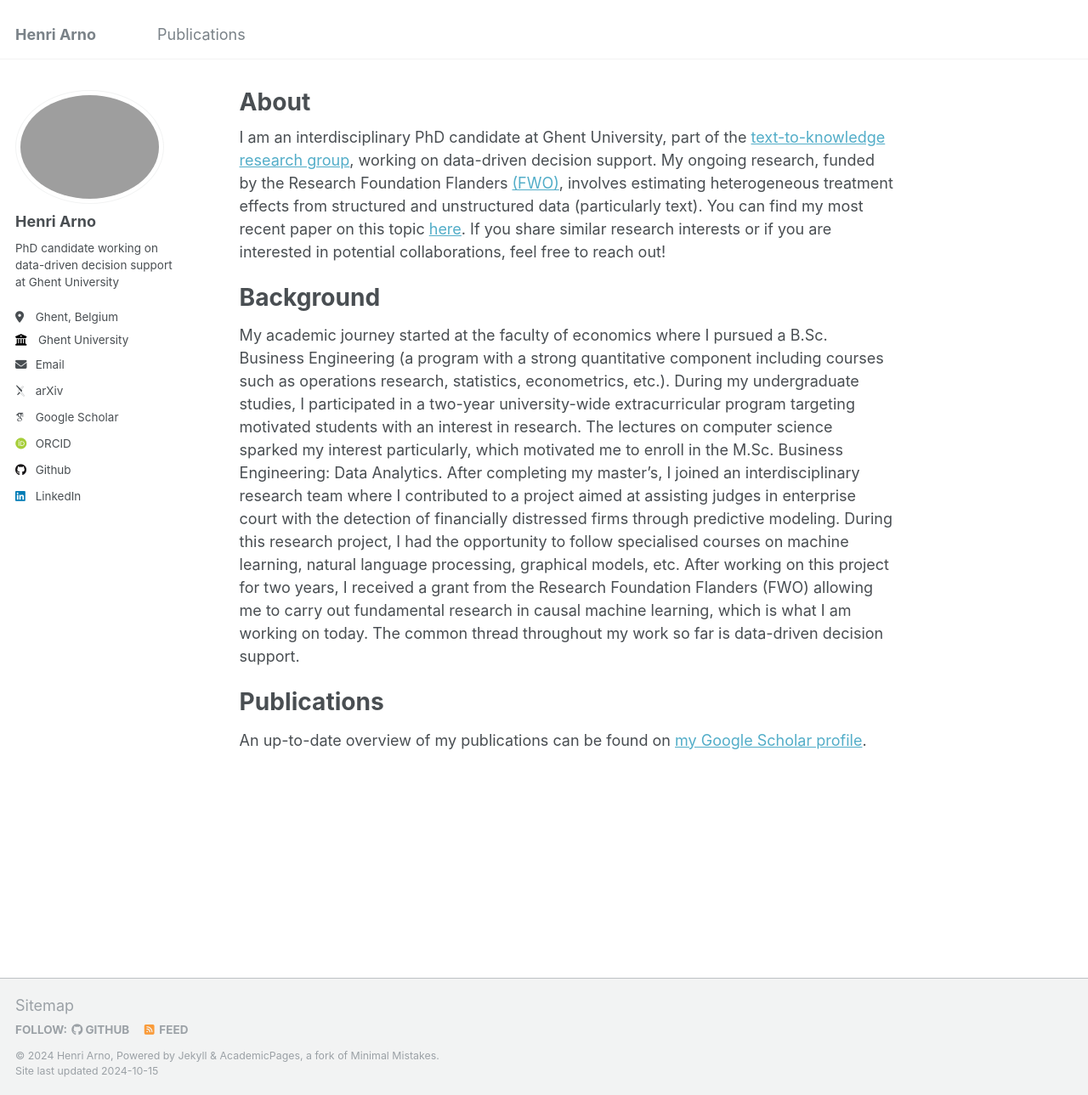
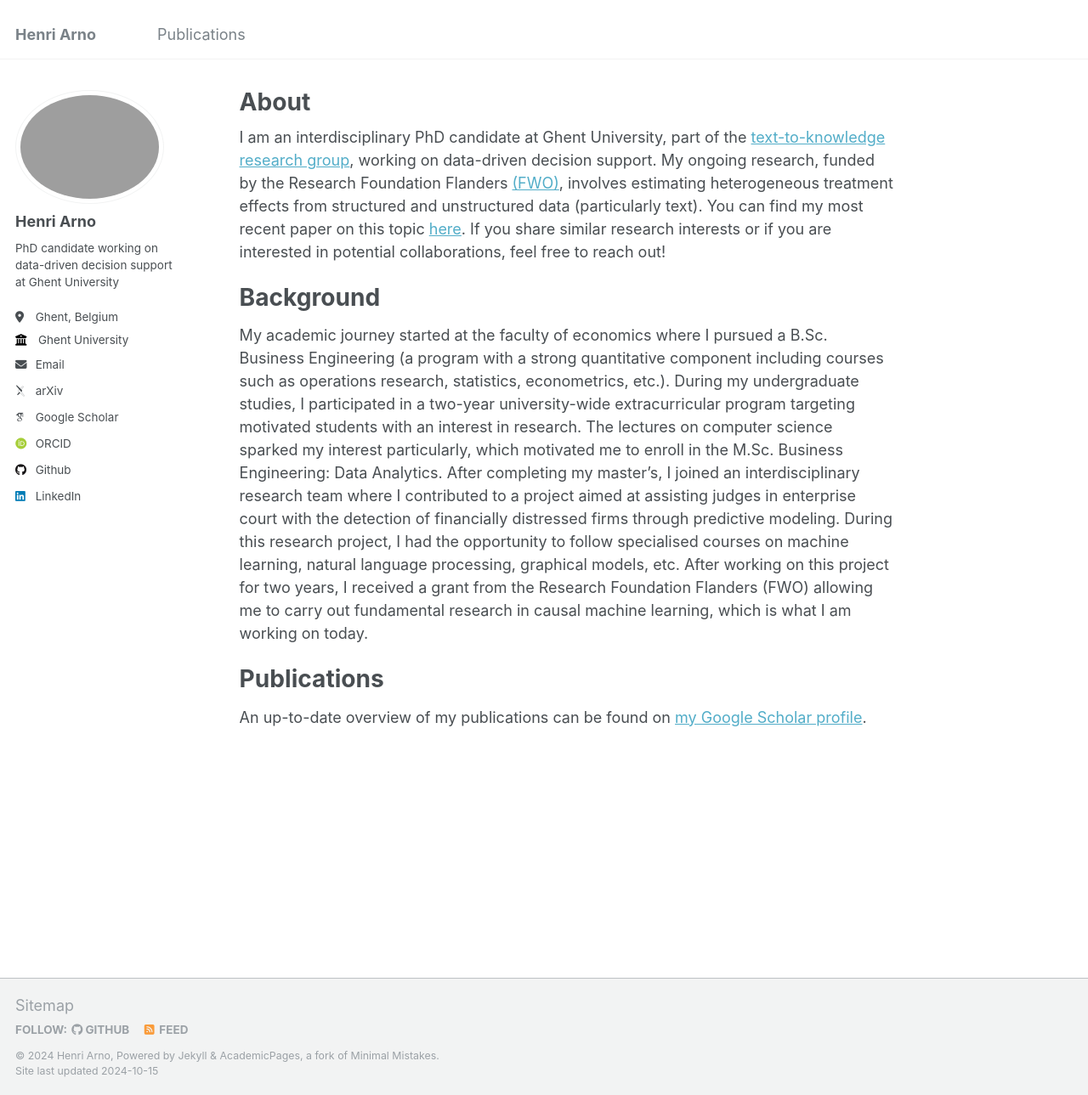
Before and after one commit to HenriArno/HenriArno.github.io, a Jekyll site: the page built from _pages/about.md, in a window 1280 px wide and 1289 px high. Shown: the whole window at 85% size. Built offline with Jekyll 4.4.1, drawn with Linux system fonts in a browser that asks for light colours; some web fonts are replaced.

Commit message:
Update about.md

```diff
--- a/_pages/about.md
+++ b/_pages/about.md
@@ -11,7 +11,7 @@
 
 Background
 ======
-My academic journey started at the faculty of economics where I pursued a B.Sc. Business Engineering (a program with a strong quantitative component including courses such as operations research, statistics, econometrics, etc.). During my undergraduate studies, I participated in a two-year university-wide extracurricular program targeting motivated students with an interest in research. The lectures on computer science sparked my interest particularly, which motivated me to enroll in the M.Sc. Business Engineering: Data Analytics. After completing my master's, I joined an interdisciplinary research team where I contributed to a project aimed at assisting judges in enterprise court with the detection of financially distressed firms through predictive modeling. During this research project, I had the opportunity to follow specialised courses on machine learning, natural language processing, graphical models, etc. After working on this project for two years, I received a grant from the Research Foundation Flanders (FWO) allowing me to carry out fundamental research in causal machine learning, which is what I am working on today. The common thread throughout my work so far is data-driven decision support.
+My academic journey started at the faculty of economics where I pursued a B.Sc. Business Engineering (a program with a strong quantitative component including courses such as operations research, statistics, econometrics, etc.). During my undergraduate studies, I participated in a two-year university-wide extracurricular program targeting motivated students with an interest in research. The lectures on computer science sparked my interest particularly, which motivated me to enroll in the M.Sc. Business Engineering: Data Analytics. After completing my master's, I joined an interdisciplinary research team where I contributed to a project aimed at assisting judges in enterprise court with the detection of financially distressed firms through predictive modeling. During this research project, I had the opportunity to follow specialised courses on machine learning, natural language processing, graphical models, etc. After working on this project for two years, I received a grant from the Research Foundation Flanders (FWO) allowing me to carry out fundamental research in causal machine learning, which is what I am working on today.
 
 Publications
 ======
```
